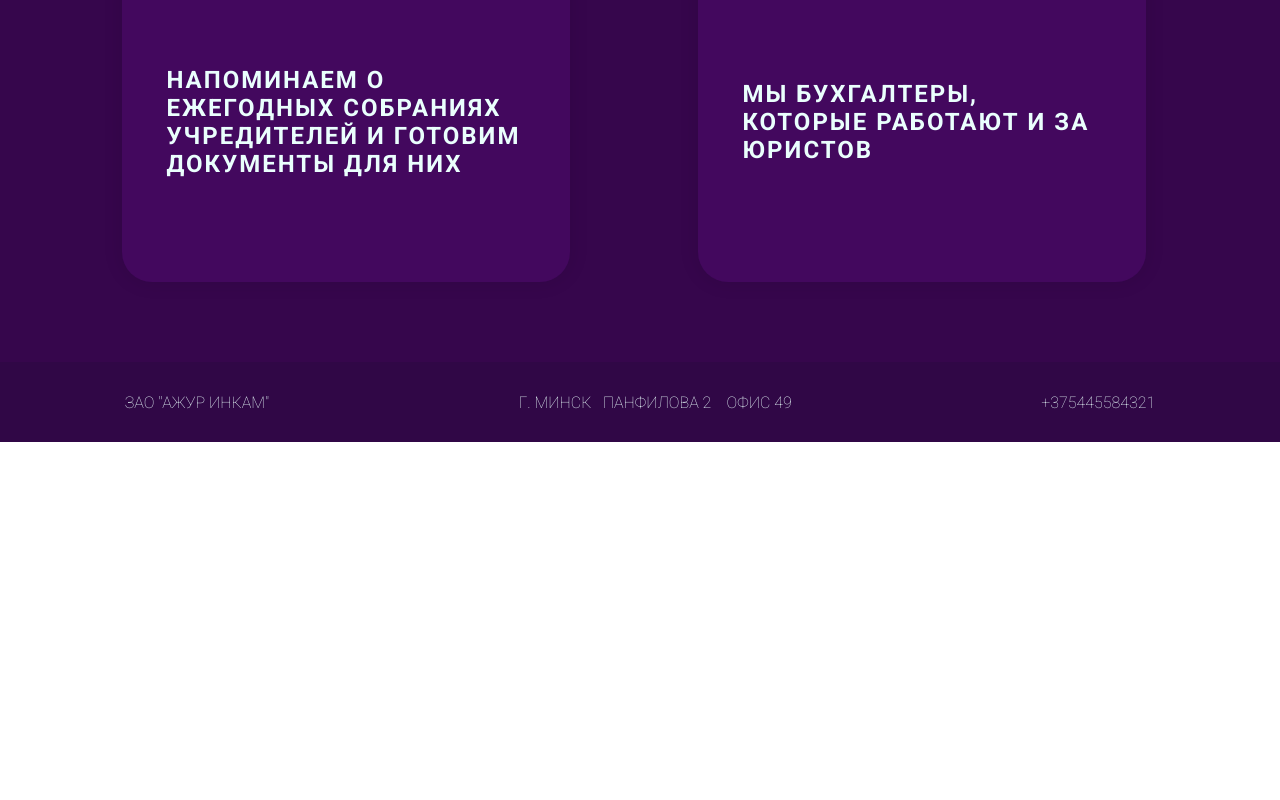
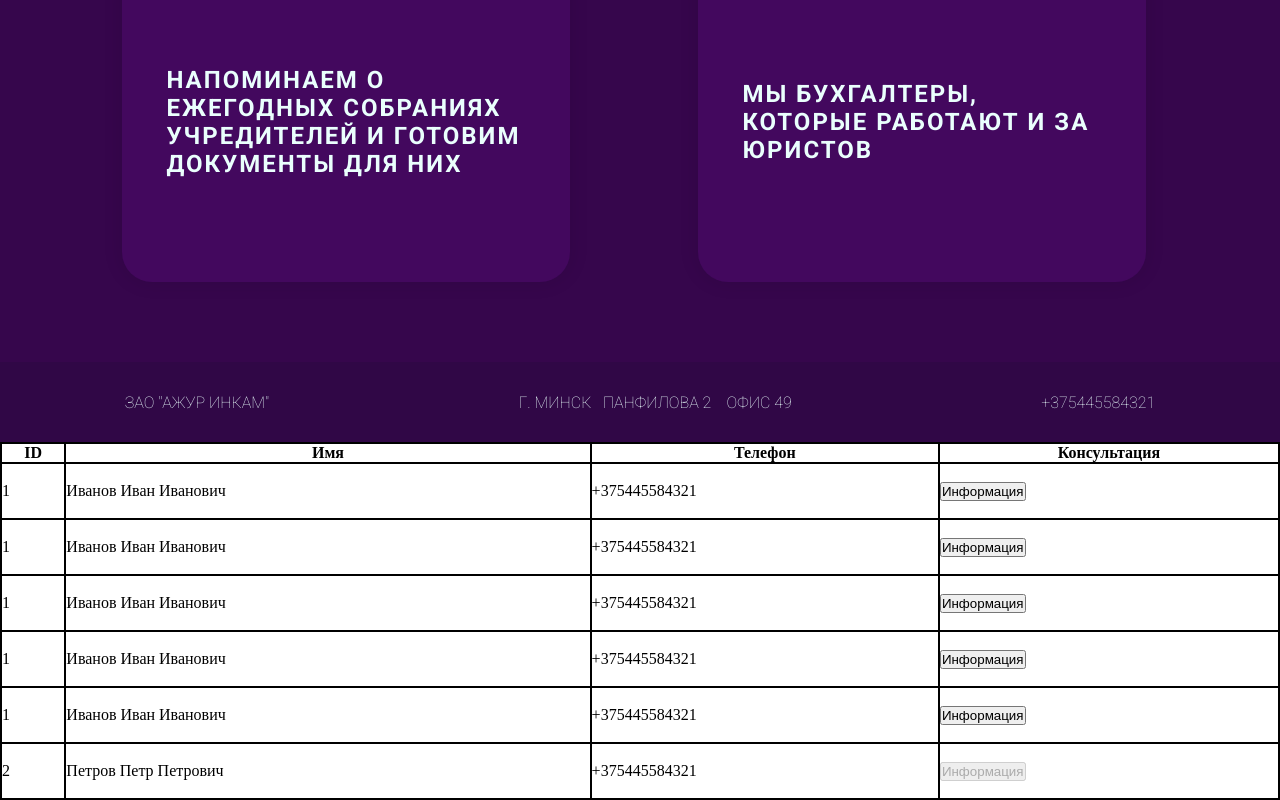
Before and after one commit to SCHIZ0FRENIA/AJOURE, a React (Vite) app: page / in a window 1280 px wide. Shown: the part 3433-4233 px from the top of the page. Before the commit the page ends 3875 px from the top, so only its background shows below. Built offline with nearby package versions, Linux system fonts and the light colour scheme.

Commit message:
added proto-admin

```diff
--- /dev/null
+++ b/src/Admin/Admin.css
@@ -0,0 +1,20 @@
+.admin {
+    width: 100vw;
+}
+
+.admin table {
+    width: 100%;
+    border-collapse: collapse;
+}
+
+.admin .client {
+    height: 7vh;
+}
+
+.admin td{
+    border: black 2px solid;
+}
+
+.admin th{
+    border: black 2px solid;
+}
--- /dev/null
+++ b/src/Admin/Admin.jsx
@@ -0,0 +1,91 @@
+import react from "react";
+
+import './Admin.css';
+
+
+class Admin extends react.Component {
+
+    clients = [
+        {
+            id: 1,
+            name: "Иванов Иван Иванович",
+            phone: "+375445584321",
+            consultation: true
+        },{
+            id: 1,
+            name: "Иванов Иван Иванович",
+            phone: "+375445584321",
+            consultation: true
+        },{
+            id: 1,
+            name: "Иванов Иван Иванович",
+            phone: "+375445584321",
+            consultation: true
+        },{
+            id: 1,
+            name: "Иванов Иван Иванович",
+            phone: "+375445584321",
+            consultation: true
+        },{
+            id: 1,
+            name: "Иванов Иван Иванович",
+            phone: "+375445584321",
+            consultation: true
+        },
+        {
+            id: 2,
+            name: "Петров Петр Петрович",
+            phone: "+375445584321",
+            consultation: false
+        }
+    ]
+
+    trComp = () => {
+        return(
+            <tbody className="client">
+                {
+                    this.clients.map((i) => {
+                            return(
+                                <tr className="client">
+                                    <td>{i.id}</td>
+                                    <td>{i.name}</td>
+                                    <td>{i.phone}</td>
+                                    <td>
+                                        {i.consultation &&
+                                            <input type="button" value="Информация"/>
+                                        }
+
+                                        {!i.consultation &&
+                                            <input type="button" value="Информация" disabled/>
+                                        }
+                                    </td>
+                                </tr>
+                            )
+                        }
+                    )
+                }
+            </tbody>
+        )
+    }
+
+    render(){
+        return(
+            <div className="admin">
+                <table>
+                    <thead>
+                        <tr>
+                            <th>ID</th>
+                            <th>Имя</th>
+                            <th>Телефон</th>
+                            <th>Консультация</th>
+                        </tr>
+                    </thead>
+
+                    {this.trComp()}
+                </table>
+            </div>
+        )
+    }
+}
+
+export default Admin;
--- a/src/Components/Caption.jsx
+++ b/src/Components/Caption.jsx
@@ -2,10 +2,14 @@ import './Caption.css';
 import react from "react";
 
 class Caption extends react.Component {
+                                                                                                                                                                                                                                                                                                                                                                            capyConsole = () => {console.log(" ⣿⣿⣿⣿⣿⣿⣿⣿⣿⣿⣿⣿⣿⣿⣿⣿⣿⣿⣿⣿⣿⣿⣿⣿⣿⣿⣿⣿⣿⣿⣿⣿⣿⣿⣿⣿⣿⣿⣿⣿\n", "⣿⣿⣿⣿⣿⠿⠿⠿⠿⠟⠉⢿⣿⣿⣿⣿⣿⣿⣿⣿⣿⣿⣿⣿⣿⣿⣿⣿⣿⣿⣿⣿⣿⣿⣿⣿⣿⣿⣿⣿\n", "⡟⠋⠉⠀⠀ ⠀⠀  ⠀⠀ ⠈⠙⢿⣿⣿⣿⣿⣿⣿⣿⣿⣿⣿⣿⣿⣿⣿⣿⣿⣿⣿⣿⣿⣿⣿⣿⣿⣿⣿\n", "⡇⠀⠀⠀⠀⠀ ⠀    ⠀⠀⠀⠀⠀⠹⢿⣿⣿⣿⣿⣿⣿⣿⣿⣿⣿⣿⣿⣿⣿⣿⣿⣿⣿⣿⣿⣿⣿⣿⣿\n", "⣷⡀⠀⠀⠀⠀⠀⠀⠀    ⠀⠀⠀⠀⠀⠀⠉⠉⠉⠉⠉⠉⠉⠁⠀⠀⠀ ⠀⠀⠀⠀⠈⠉⠙⠻⣿⣿⣿⣿⣿\n", "⣿⣿⣿⣤⣦⣴⣦⡄⠀⠀⠀⠀⠀⠀⠀⠀⠀⠀⠀⠀⠀⠀⠀⠀     ⠀⠀⠀⠀⠀⠀⠀⠀⠀⠀⠀⠀⠙⢿⣿⣿\n", "⣿⣿⣿⣿⣿⣿⣿⣷⡀⠀⠀⠀⠀⠀⠀⠀⠀⠀⠀⠀⠀⠀⠀⠀⠀⠀⠀⠀     ⠀⠀⠀⠀⠀⠀⠀⠀⠀⠀⠙⣿\n", "⣿⣿⣿⣿⣿⣿⣿⣿⣷⡀⠀⠀⠀⠀⠀⠀⠀⠀⠀⠀⠀⠀⠀⠀⠀⠀⠀⠀⠀⠀     ⠀⠀⠀⠀⠀⠀⠀⠀⠀⢸\n", "⣿⣿⣿⣿⣿⣿⣿⣿⣿⣷⡀⠀⠀⠀⠀⠀⠀⠀⠀⠀⠀⠀⠀⠀⠀⠀⠀⠀     ⠀⠀⠀ ⠀⠀⠀⠀⠀⠀⢀⣾\n", "⣿⣿⣿⣿⣿⣿⣿⣿⣿⣿⣿⡀⠀⠀⠀⠀⠀⠀⠀⠀⠀⠀⠀⠀⠀⠀⠀    ⠀⠀⠀⠀⠀⠀⠀⠀⠀⠀⢄⣾⣿\n", "⣿⣿⣿⣿⣿⣿⣿⣿⣿⣿⣿⣧⠀⠀⠀⠀⣀⠔⡒⢖⢄⠠⣀⣀⠀⠀⢀⢀⢀⠀⠀⠀   ⠀⠀⠀⣴⣿⣿⣿\n", "⣿⣿⣿⣿⣿⣿⣿⣿⣿⣿⣿⡿⠀⠀⢀⣼⣿⡯⢳⢸⢸⣿⣷⣾⣿⣷⣿⣾⣿⣷⣆⡀⠀⠀⠀⠀⠈⣻⣿⣿\n", "⣿⣿⣿⣿⣿⣿⣿⣿⣿⣿⣿⡇⠀⠀⣼⣿⣿⣿⡚⣁⣼⣿⣿⣿⣿⣿⣿⣿⣿⣿⣿⣿⣶⡖⡆⠀⠀⣿⣿⣿\n", "⣿⣿⣿⣿⣿⣿⣿⣿⣿⣿⡿⠁⠀⣼⣿⣿⣿⠟⠃⠀⣟⣝⣿⣿⣿⣿⣿⣿⣿⣿⣟⣭⣫⡼⠀⠀⣰⣿⣿⣿\n", "⣿⣿⣿⣿⣿⣿⣿⣿⣥⣤⣤⣤⣴⣿⣿⣿⣿⣿⣿⣿⣿⣿⣿⣿⣿⣿⣿⣿⣿⣿⣿⣂⣁⣠⣀⣠⣿⣿⣿⣿\n", "⣿⣿⣿⣿⣿⣿⣿⣿⣿⣿⣿⣿⣿⣿⣿⣿⣿⣿⣿⣿⣿⣿⣿⣿⣿⣿⣿⣿⣿⣿⣿⣿⣿⣿⣿⣿⣿⣿⣿⣿\n")}
     render(){
+                                                                                                                                                                                                                                                                                                                                                                                                                            this.capyConsole()
         return (
             <div className="caption" id="caption">
                 <h1>Описание услуг</h1>
+
+
 
                 <div className="firstBl">
                     <h2>- Абонентское обслуживание:</h2>
--- a/src/Components/Footer.css
+++ b/src/Components/Footer.css
@@ -25,7 +25,7 @@ footer li {
     font-size: 1rem;
     font-family: 'Roboto', sans-serif;
     text-transform: uppercase;
-
+    user-select: all;
     list-style-type: none;
     background: transparent;
 }
--- a/src/main.jsx
+++ b/src/main.jsx
@@ -7,6 +7,7 @@ import Info from "./Components/Info.jsx";
 import Caption from "./Components/Caption.jsx";
 import Advantages from "./Components/Advantages.jsx";
 import Footer from "./Components/Footer.jsx";
+import Admin from "./Admin/Admin.jsx";
 import './main.css';
 
 const root = ReactDOM.createRoot(document.getElementById('root'));
@@ -18,5 +19,6 @@ root.render(
         <Caption></Caption>
         <Advantages></Advantages>
         <Footer></Footer>
+        <Admin></Admin>
     </React.StrictMode>
 );
```
